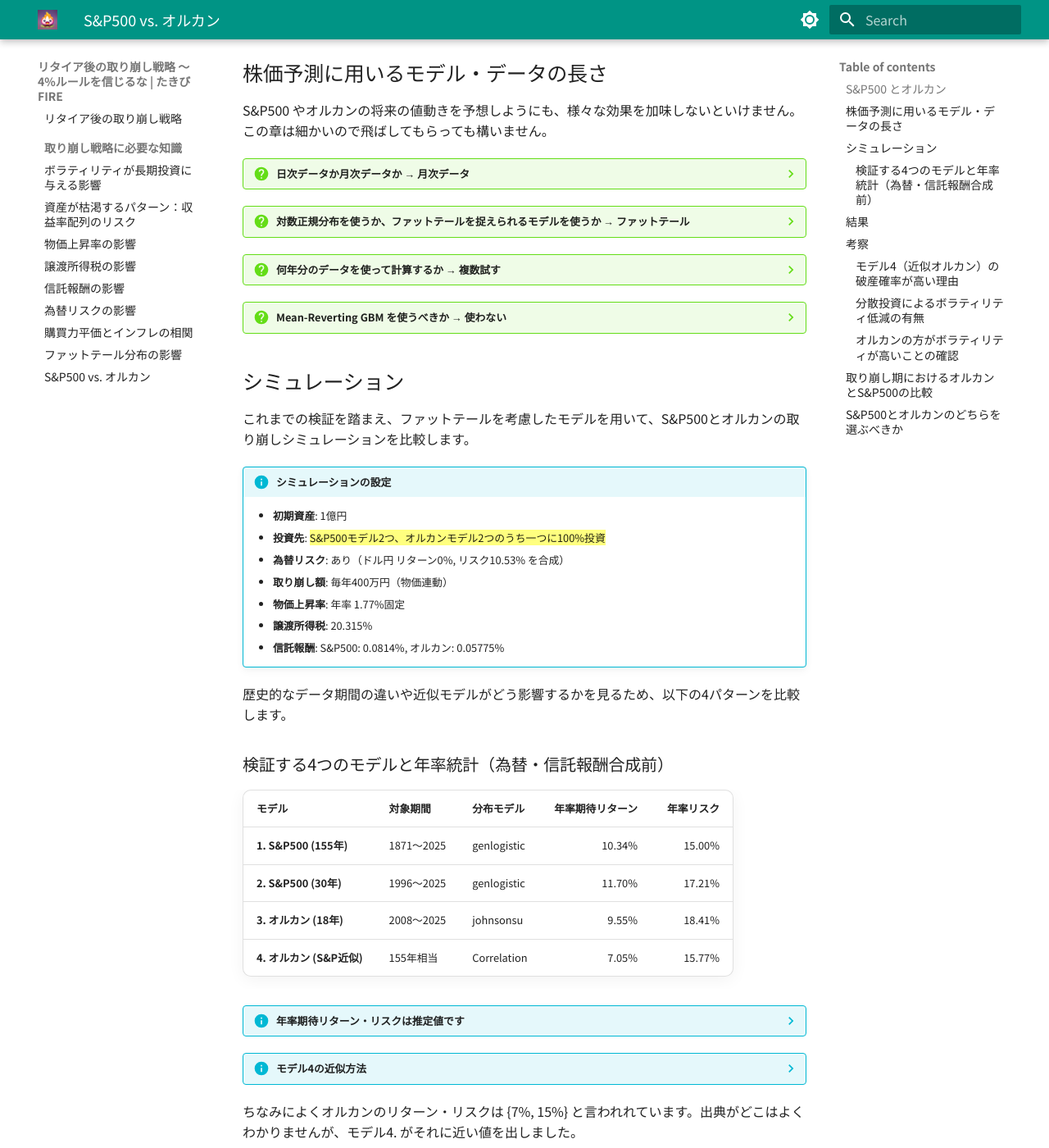
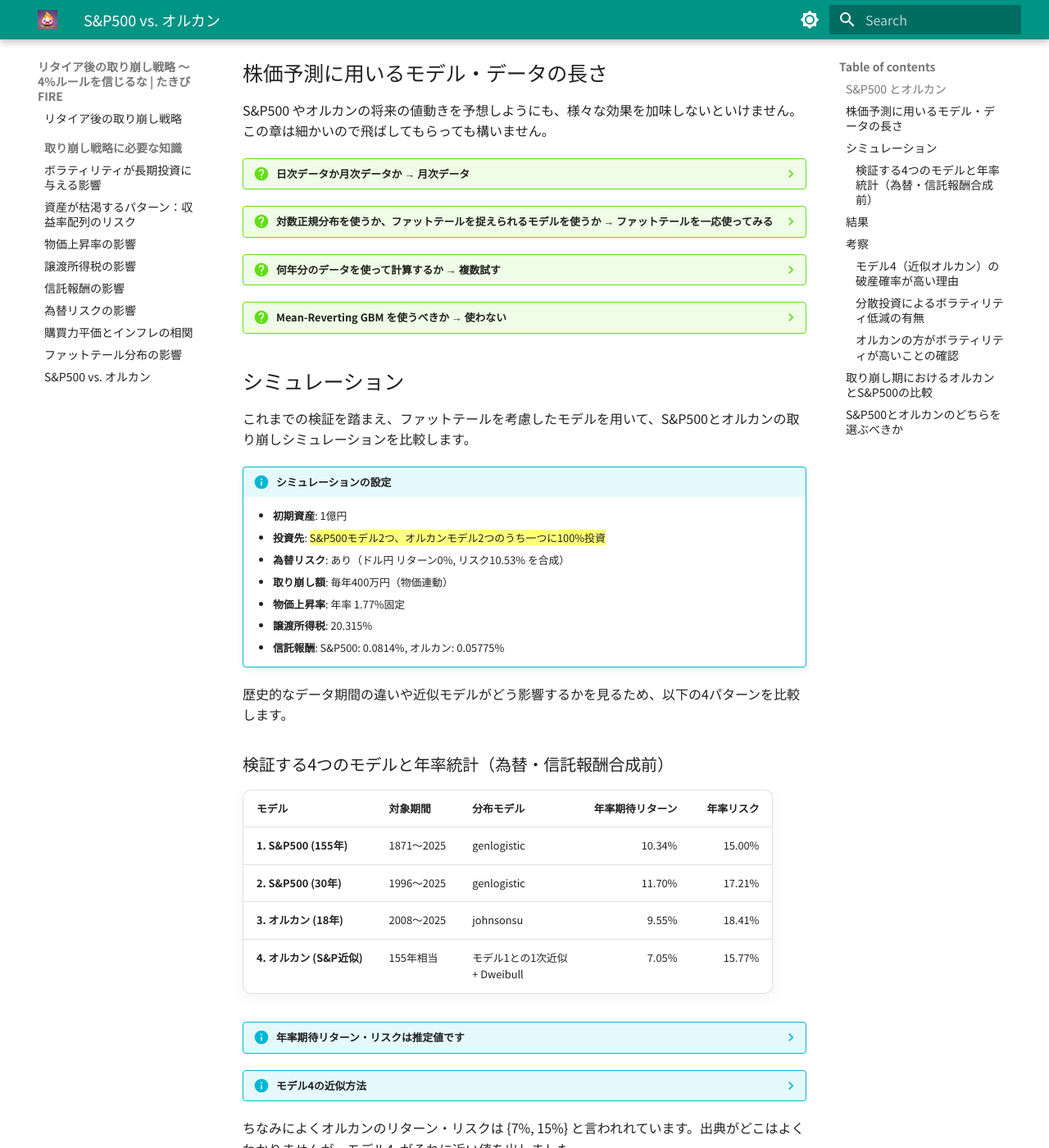
Before and after one commit to TakibiFire/JapaneseTrinityStudy, an MkDocs documentation site: the page built from docs/sp500_vs_acwi.md, in a window 1280 px wide and 1400 px high, scrolled down 1278 px. Shown: the whole window at 82% size. Built offline with MkDocs 1.6.1 and Material for MkDocs 9.7.7, drawn with Linux system fonts in a browser that asks for light colours.

Commit message:
Refine sp500

```diff
--- a/docs/sp500_vs_acwi.md
+++ b/docs/sp500_vs_acwi.md
@@ -33,9 +33,9 @@
 
     日々の株価の値動きは完全にランダム（独立）ではなく、前の日の影響を強く受けやすい性質があります。例えば「大きく動いた翌日はまた大きく動きやすい」といった**ボラティリティ・クラスタリング**と呼ばれる現象（GARCHなどのモデルで扱われます）といったミクロな構造（ノイズ）が詰まっています。月次データを使うことで、こうした日次のノイズが相殺・緩和されることを期待します。また50年のシミュレーションの計算コストを大幅に減らすことができます。
 
-??? question "対数正規分布を使うか、ファットテールを捉えられるモデルを使うか → ファットテール"
+??? question "対数正規分布を使うか、ファットテールを捉えられるモデルを使うか → ファットテールを一応使ってみる"
 
-    株価の対数リターンのデータは、正規分布を想定したときには決して起きなさそうな暴落をたくさん含んでいます。[ファットテールの影響](fat_tails.md)の回で紹介した通り、対数正規分布モデルを使ったシミュレーションが楽観的な結果を出してしまうので、ファットテールを扱えるモデルを用いたいです。
+    株価の対数リターンのデータは、正規分布を想定したときには決して起きなさそうな暴落をたくさん含んでいます。[ファットテールの影響](fat_tails.md)の回で紹介した通り、真面目に計算してもしなくても、それほど生存確率に影響は無かったのですが、今回複雑な近似モデルも扱うので、念のためファットテールを扱えるモデルを使います。
 
 ??? question "何年分のデータを使って計算するか → 複数試す"
 
@@ -79,7 +79,7 @@
 | **1. S&P500 (155年)** | 1871〜2025 | genlogistic | 10.34% | 15.00% |
 | **2. S&P500 (30年)** | 1996〜2025 | genlogistic | 11.70% | 17.21% |
 | **3. オルカン (18年)** | 2008〜2025 | johnsonsu | 9.55% | 18.41% |
-| **4. オルカン (S&P近似)** | 155年相当 | Correlation | 7.05% | 15.77% |
+| **4. オルカン (S&P近似)** | 155年相当 | モデル1との1次近似<br/> + Dweibull | 7.05% | 15.77% |
 
 ??? info "年率期待リターン・リスクは推定値です"
 
```
